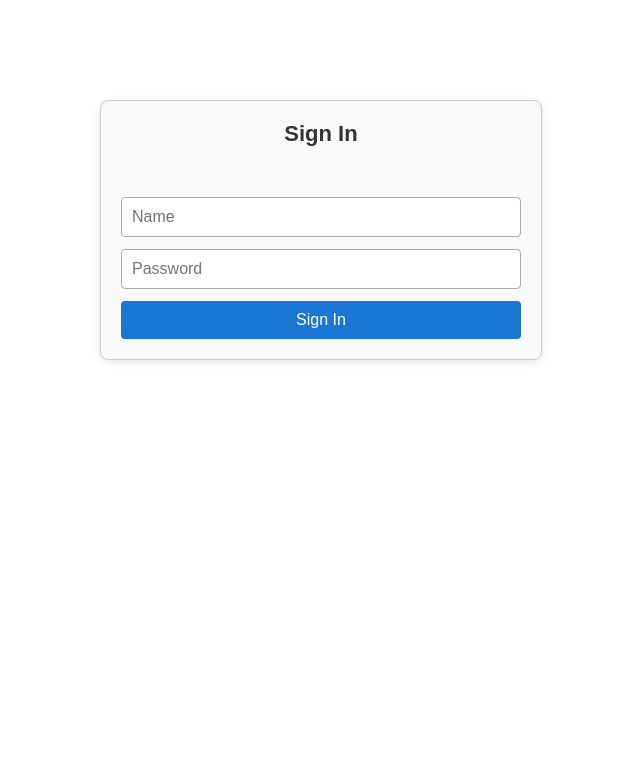
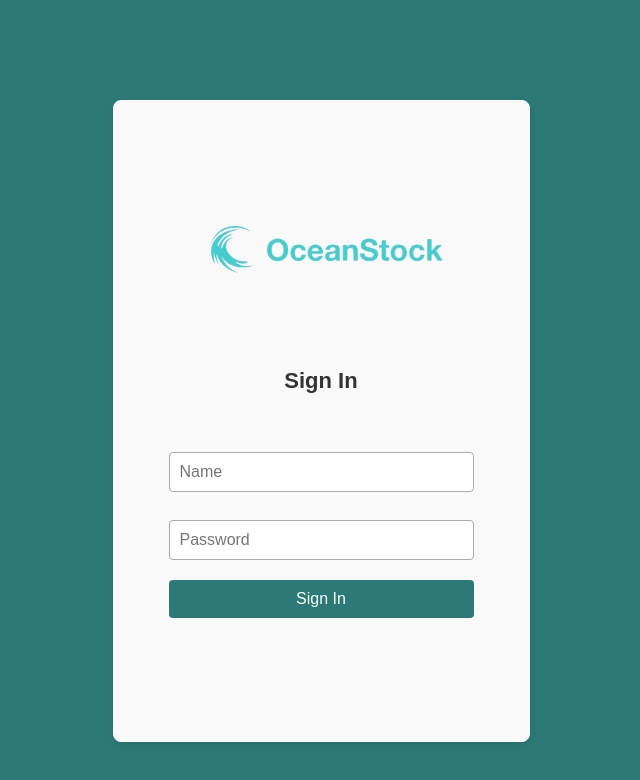
Before and after one commit to RubenEsperto/Hackathon, a React (Create React App) app in the folder hackathon/: page / in a window 1280 px wide. Shown: the top 780 px of the page, without its empty margins (319-959 px from the left). Built offline with nearby package versions, Linux system fonts and the light colour scheme.

Commit message:
Signini style update

```diff
--- a/hackathon/src/pages/SignIn.jsx
+++ b/hackathon/src/pages/SignIn.jsx
@@ -1,6 +1,7 @@
 import '../styles/signin.css'
 import React, { useState } from 'react';
 import { useNavigate } from 'react-router-dom';
+
 
 const SignIn = () => {
   const [email, setEmail] = useState('');
@@ -39,7 +40,9 @@ const SignIn = () => {
   };
 
   return (
+    <div className='page'>
       <div className="signin-container">
+        <img src="/OceanStock.png" alt="Logo" className='logosignin'/>
         <h2>Sign In</h2>
         <form onSubmit={handleSignIn} className="signin-form">
           <input
@@ -64,6 +67,7 @@ const SignIn = () => {
           {error && <div className="signin-error">{error}</div>}
         </form>
       </div>
+    </div>
   );
 };
 
--- a/hackathon/src/styles/signin.css
+++ b/hackathon/src/styles/signin.css
@@ -2,9 +2,10 @@
 
 .signin-container {
   max-width: 400px;
+  height: 600px;
   margin: 100px auto;
   padding: 20px;
-  border: 1px solid #ccc;
+  border: 1px solid #ffffff;
   border-radius: 8px;
   text-align: center;
   font-family: Arial, sans-serif;
@@ -12,39 +13,76 @@
   box-shadow: 0 2px 8px rgba(0, 0, 0, 0.1);
 }
 
+html, body {
+  height: 100%;
+  margin: 0;
+  padding: 0;
+}
+
+.page {
+  width: 100%;
+  min-height: 100vh;
+  background-color: #2b7a78;
+  box-sizing: border-box;
+  display: flex;
+  justify-content: center;
+  align-items: center;
+}
+
+.logosignin{
+  width: 375px;
+  align-self: center;
+  margin-bottom: 0px;
+  display: block;
+  margin-left: auto;
+  margin-right: auto;
+}
+
+
+.h2{
+  margin-top: 0px;
+}
+
 .signin-form {
   display: flex;
   flex-direction: column;
   gap: 12px;
   margin-top: 20px;
+  align-items: center;
 }
 
 .signin-input {
+  display: flex;
   padding: 10px;
   font-size: 16px;
   border: 1px solid #aaa;
   border-radius: 4px;
   transition: border-color 0.3s;
+  margin: 8px;
+  width: 305px;
+  box-sizing: border-box;
+
 }
 
 .signin-input:focus {
-  border-color: #1976d2;
+  border-color: #1f5756;
   outline: none;
 }
 
 .signin-button {
   padding: 10px;
   font-size: 16px;
-  background-color: #1976d2;
+  background-color: #2b7a78;
   color: white;
   border: none;
   border-radius: 4px;
+  width: 305px;
   cursor: pointer;
   transition: background-color 0.2s ease;
 }
 
 .signin-button:hover {
-  background-color: #155a9c;
+  background-color: #1f5756;
 }
 
 .signin-error {
```
Also changed, not shown: hackathon/public/OceanStock.png (added), 1 other file (tests, documents, lock files or other folders). Lines whose indentation alone changed are shown as unchanged.
